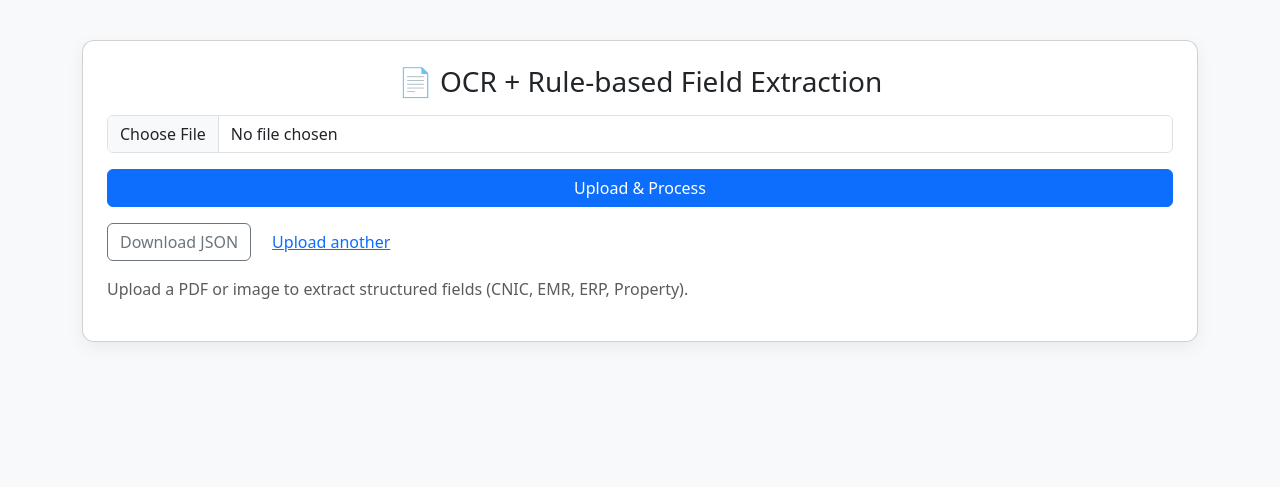
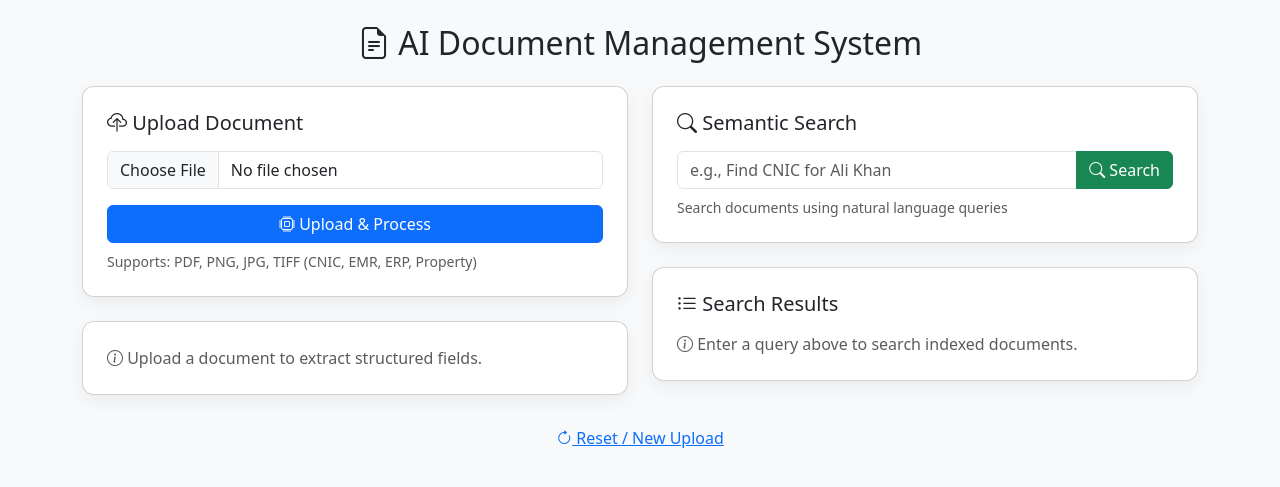
Before and after one commit to Mujtaba4100/OCR-Text-Extraction, a Flask app: page / in a window 1280 px wide. Shown: the top 487 px of the page. Run offline with Flask 3, Linux system fonts and the light colour scheme.

Commit message:
updated UI for semantic search

```diff
--- a/app.py
+++ b/app.py
@@ -7,7 +7,7 @@ from ai_pipeline import process
 
 # Import embedding pipeline (graceful fallback if unavailable)
 try:
-    from embedding_pipeline import add_document_to_index
+    from embedding_pipeline import add_document_to_index, semantic_search
     EMBEDDING_ENABLED = True
 except ImportError:
     EMBEDDING_ENABLED = False
@@ -26,19 +26,22 @@ os.makedirs(DATA_FOLDER, exist_ok=True)
 
 @app.route("/", methods=["GET", "POST"])
 def index():
+    extracted_data = None
+    json_file = None
+    search_results = None
+    search_query = ""
+
     if request.method == "POST":
-        uploaded_file = request.files.get("file")
-        if uploaded_file and uploaded_file.filename != "":
-
+        # Handle document upload
+        if "file" in request.files and request.files["file"].filename != "":
+            uploaded_file = request.files["file"]
             filename = uploaded_file.filename
             file_path = os.path.join(UPLOAD_FOLDER, filename)
             uploaded_file.save(file_path)
 
-
             timestamp = datetime.now().strftime("%Y%m%d%H%M%S")
             json_file = f"data_{timestamp}.json"
             json_path = os.path.join(DATA_FOLDER, json_file)
-
 
             try:
                 extracted_data = process(file_path)
@@ -52,15 +55,27 @@ def index():
                     logging.info(f"[Embedding] Document indexed: {filename}")
                 except Exception as e:
                     logging.error(f"[Embedding] Failed to index {filename}: {e}")
-                    # Extraction continues even if embedding fails
 
             with open(json_path, "w", encoding="utf-8") as f:
                 json.dump(extracted_data, f, indent=4, ensure_ascii=False)
 
+        # Handle semantic search
+        elif "search_query" in request.form:
+            search_query = request.form.get("search_query", "").strip()
+            if search_query and EMBEDDING_ENABLED:
+                try:
+                    search_results = semantic_search(search_query, top_k=5)
+                    logging.info(f"[Search] Query: '{search_query}' returned {len(search_results)} results")
+                except Exception as e:
+                    logging.error(f"[Search] Failed: {e}")
+                    search_results = []
 
-            return redirect(url_for("result", json_file=json_file))
-
-    return render_template("index.html", extracted_data=None)
+    return render_template("index.html",
+                          extracted_data=extracted_data,
+                          json_file=json_file,
+                          search_results=search_results,
+                          search_query=search_query,
+                          embedding_enabled=EMBEDDING_ENABLED)
 
 
 @app.route("/result", methods=["GET"])
@@ -74,7 +89,12 @@ def result():
             with open(json_path, "r", encoding="utf-8") as f:
                 data = json.load(f)
 
-    return render_template("index.html", extracted_data=data)
+    return render_template("index.html",
+                          extracted_data=data,
+                          json_file=json_file,
+                          search_results=None,
+                          search_query="",
+                          embedding_enabled=EMBEDDING_ENABLED)
 
 @app.route("/download", methods=["GET"])
 def download_json():
--- a/templates/index.html
+++ b/templates/index.html
@@ -3,39 +3,148 @@
 <head>
   <meta charset="utf-8" />
   <meta name="viewport" content="width=device-width, initial-scale=1" />
-  <title>OCR & Field Extraction</title>
+  <title>AI Document Management System</title>
   <link href="https://cdn.jsdelivr.net/npm/bootstrap@5.3.3/dist/css/bootstrap.min.css" rel="stylesheet">
+  <link href="https://cdn.jsdelivr.net/npm/bootstrap-icons@1.11.1/font/bootstrap-icons.css" rel="stylesheet">
   <style>
     body { background: #f7f9fb; }
-    .card { margin-top: 40px; border-radius: 12px; box-shadow: 0 6px 18px rgba(0,0,0,0.06) }
-    .output-box { white-space: pre-wrap; background: #fff; padding: 16px; border-radius: 8px; max-height: 480px; overflow-y: auto; }
+    .card { border-radius: 12px; box-shadow: 0 6px 18px rgba(0,0,0,0.06); }
+    .output-box { white-space: pre-wrap; background: #f8f9fa; padding: 16px; border-radius: 8px; max-height: 400px; overflow-y: auto; font-size: 0.85rem; }
+    .search-result { border-left: 4px solid #0d6efd; background: #fff; }
+    .score-badge { font-size: 0.75rem; }
+    .doc-type-badge { font-size: 0.8rem; }
+    .metadata-table { font-size: 0.85rem; }
+    .metadata-table td { padding: 0.25rem 0.5rem; }
   </style>
 </head>
 <body>
-  <div class="container">
-    <div class="card p-4">
-      <h3 class="text-center mb-3">📄 OCR + Rule-based Field Extraction</h3>
-      <form method="POST" enctype="multipart/form-data" class="mb-3">
-        <div class="mb-3">
-          <input type="file" class="form-control" name="file" accept=".pdf,.png,.jpg,.jpeg,.tif,.tiff" required>
+  <div class="container py-4">
+    <h2 class="text-center mb-4"><i class="bi bi-file-earmark-text"></i> AI Document Management System</h2>
+
+    <div class="row g-4">
+      <!-- Left Column: Upload & Extracted Data -->
+      <div class="col-lg-6">
+        <!-- Upload Card -->
+        <div class="card p-4 mb-4">
+          <h5 class="mb-3"><i class="bi bi-cloud-upload"></i> Upload Document</h5>
+          <form method="POST" enctype="multipart/form-data">
+            <div class="mb-3">
+              <input type="file" class="form-control" name="file" accept=".pdf,.png,.jpg,.jpeg,.tif,.tiff" required>
+            </div>
+            <button class="btn btn-primary w-100" type="submit">
+              <i class="bi bi-cpu"></i> Upload & Process
+            </button>
+          </form>
+          <p class="text-muted small mt-2 mb-0">Supports: PDF, PNG, JPG, TIFF (CNIC, EMR, ERP, Property)</p>
         </div>
-        <button class="btn btn-primary w-100" type="submit">Upload & Process</button>
-      </form>
 
-      <div class="d-flex gap-2 mb-3">
-        <a href="/download" class="btn btn-outline-secondary">Download JSON</a>
-        <a href="/" class="btn btn-link">Upload another</a>
+        <!-- Extracted Data Card -->
+        {% if extracted_data %}
+        <div class="card p-4">
+          <div class="d-flex justify-content-between align-items-center mb-3">
+            <h5 class="mb-0"><i class="bi bi-braces"></i> Extracted Data</h5>
+            {% if json_file %}
+            <a href="/download?json_file={{ json_file }}" class="btn btn-sm btn-outline-secondary">
+              <i class="bi bi-download"></i> Download JSON
+            </a>
+            {% endif %}
+          </div>
+
+          {% if extracted_data.DOCtype %}
+          <span class="badge bg-info mb-2">{{ extracted_data.DOCtype }}</span>
+          {% endif %}
+
+          <div class="output-box">
+            <pre class="mb-0">{{ extracted_data | tojson(indent=2) }}</pre>
+          </div>
+        </div>
+        {% else %}
+        <div class="card p-4">
+          <p class="text-muted mb-0"><i class="bi bi-info-circle"></i> Upload a document to extract structured fields.</p>
+        </div>
+        {% endif %}
       </div>
 
-      {% if extracted_data %}
-        <h5>🧠 Advanced JSON Output</h5>
-        <div class="output-box mb-3">
-          <pre>{{ extracted_data | tojson(indent=2) }}</pre>
+      <!-- Right Column: Semantic Search -->
+      <div class="col-lg-6">
+        <!-- Search Card -->
+        <div class="card p-4 mb-4">
+          <h5 class="mb-3"><i class="bi bi-search"></i> Semantic Search</h5>
+          {% if embedding_enabled %}
+          <form method="POST">
+            <div class="input-group mb-2">
+              <input type="text" class="form-control" name="search_query"
+                     placeholder="e.g., Find CNIC for Ali Khan"
+                     value="{{ search_query }}" required>
+              <button class="btn btn-success" type="submit">
+                <i class="bi bi-search"></i> Search
+              </button>
+            </div>
+          </form>
+          <p class="text-muted small mb-0">Search documents using natural language queries</p>
+          {% else %}
+          <div class="alert alert-warning mb-0">
+            <i class="bi bi-exclamation-triangle"></i> Embedding pipeline not available.
+          </div>
+          {% endif %}
         </div>
-      {% else %}
-        <p class="text-muted">Upload a PDF or image to extract structured fields (CNIC, EMR, ERP, Property).</p>
-      {% endif %}
+
+        <!-- Search Results Card -->
+        <div class="card p-4">
+          <h5 class="mb-3"><i class="bi bi-list-ul"></i> Search Results</h5>
+
+          {% if search_results is not none %}
+            {% if search_results | length > 0 %}
+              <p class="text-muted small">Found {{ search_results | length }} result(s) for "<strong>{{ search_query }}</strong>"</p>
+
+              {% for result in search_results %}
+              <div class="search-result rounded p-3 mb-3">
+                <div class="d-flex justify-content-between align-items-start mb-2">
+                  <span class="badge doc-type-badge bg-primary">{{ result.DOCtype }}</span>
+                  <span class="badge score-badge bg-{{ 'success' if result.score > 0.5 else 'warning' if result.score > 0.3 else 'secondary' }}">
+                    Score: {{ result.score }}
+                  </span>
+                </div>
+
+                <table class="table table-sm metadata-table mb-0">
+                  <tbody>
+                    {% for key, value in result.metadata.items() %}
+                    {% if value and key not in ['rawtext', 'raw_text'] %}
+                    <tr>
+                      <td class="text-muted" style="width: 35%;">{{ key | replace('_', ' ') | title }}</td>
+                      <td>
+                        {% if value is iterable and value is not string %}
+                          {{ value | join(', ') }}
+                        {% else %}
+                          {{ value }}
+                        {% endif %}
+                      </td>
+                    </tr>
+                    {% endif %}
+                    {% endfor %}
+                  </tbody>
+                </table>
+              </div>
+              {% endfor %}
+
+            {% else %}
+              <div class="alert alert-info mb-0">
+                <i class="bi bi-info-circle"></i> No matching documents found for "<strong>{{ search_query }}</strong>"
+              </div>
+            {% endif %}
+          {% else %}
+            <p class="text-muted mb-0"><i class="bi bi-info-circle"></i> Enter a query above to search indexed documents.</p>
+          {% endif %}
+        </div>
+      </div>
+    </div>
+
+    <!-- Footer -->
+    <div class="text-center mt-4">
+      <a href="/" class="btn btn-link"><i class="bi bi-arrow-clockwise"></i> Reset / New Upload</a>
     </div>
   </div>
+
+  <script src="https://cdn.jsdelivr.net/npm/bootstrap@5.3.3/dist/js/bootstrap.bundle.min.js"></script>
 </body>
 </html>
```
